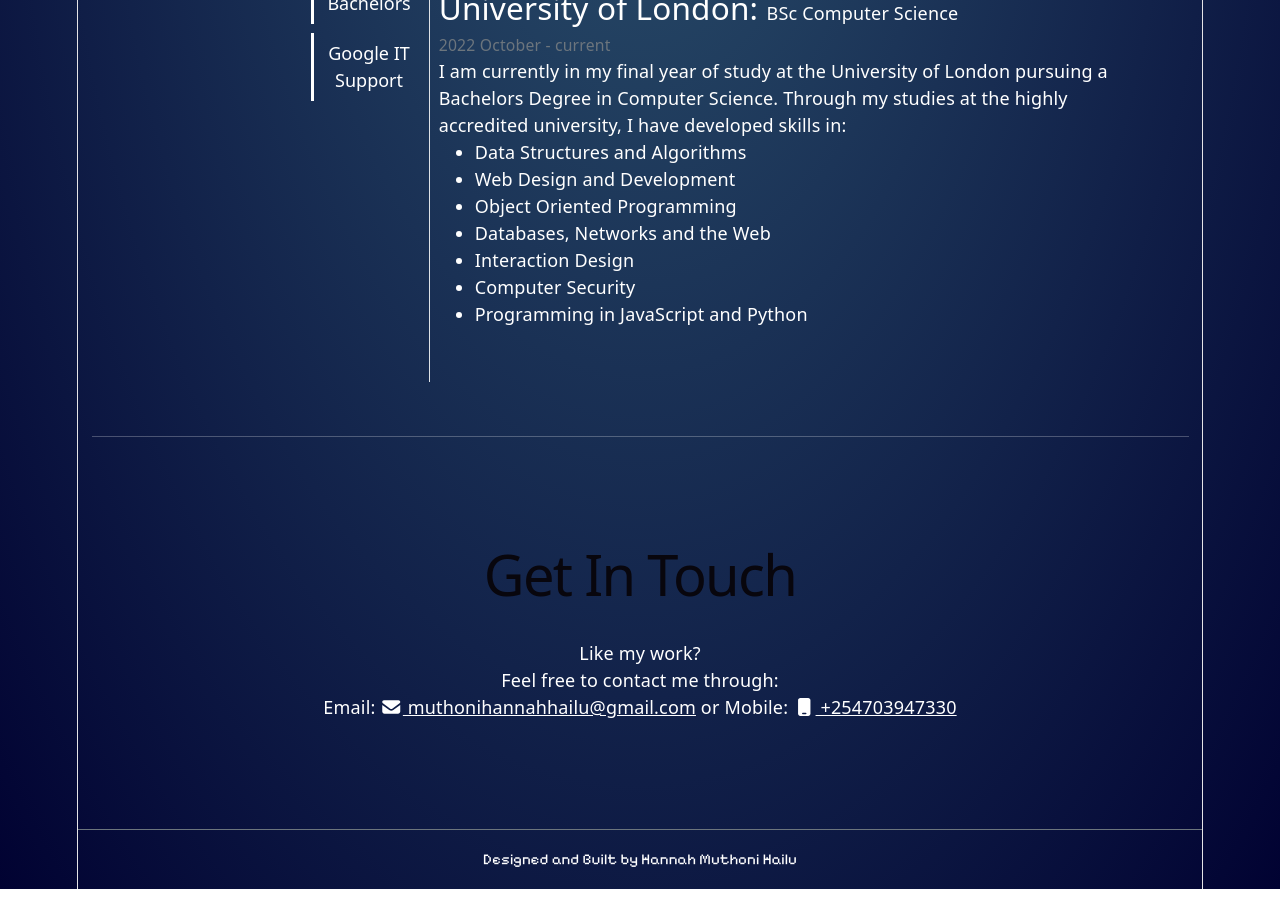
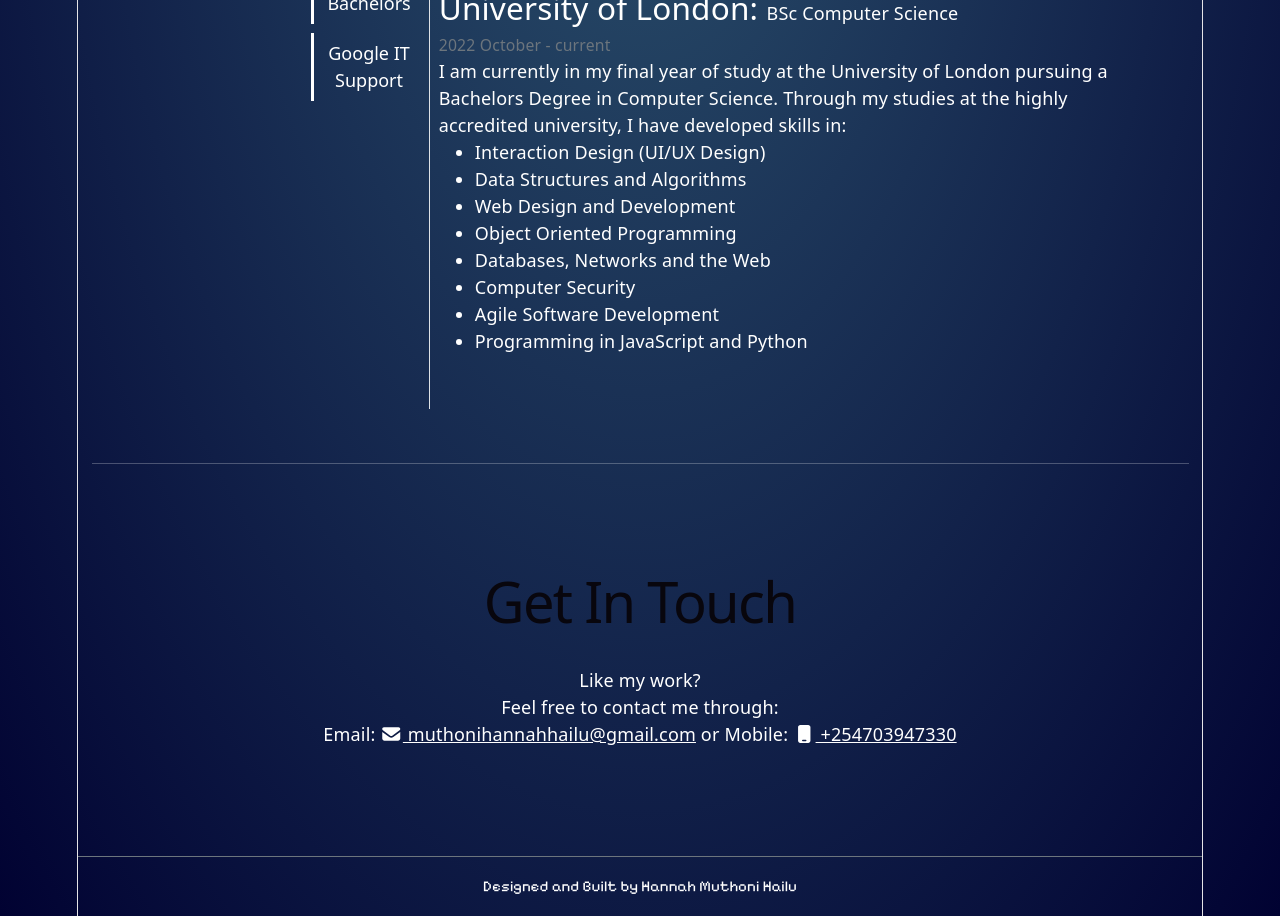
Before and after one commit to Hannah-Muthoni-Hailu/Hannah-Muthoni-Portfolio, a React (Vite) app: page / in a window 1280 px wide. Shown: the part 1540-2456 px from the top of the page. Before the commit the page ends 2429 px from the top, so only its background shows below. Built offline with nearby package versions, Linux system fonts and the light colour scheme; a web font is replaced by a local one.

Commit message:
Added skills to education

```diff
--- a/src/components/Education.jsx
+++ b/src/components/Education.jsx
@@ -10,12 +10,13 @@ export default function Education() {
             'studyDuration': '2022 October - current',
             'description': 'I am currently in my final year of study at the University of London pursuing a Bachelors Degree in Computer Science. Through my studies at the highly accredited university, I have developed skills in:',
             'skills': [
+                'Interaction Design (UI/UX Design)',
                 'Data Structures and Algorithms',
                 'Web Design and Development',
                 'Object Oriented Programming',
                 'Databases, Networks and the Web',
-                'Interaction Design',
                 'Computer Security',
+                'Agile Software Development',
                 'Programming in JavaScript and Python'
             ]
         },
```
